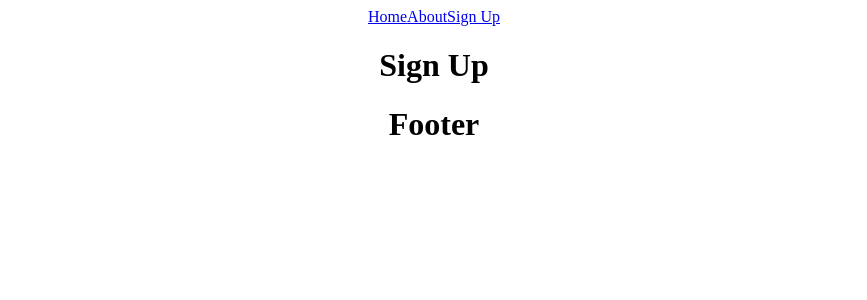
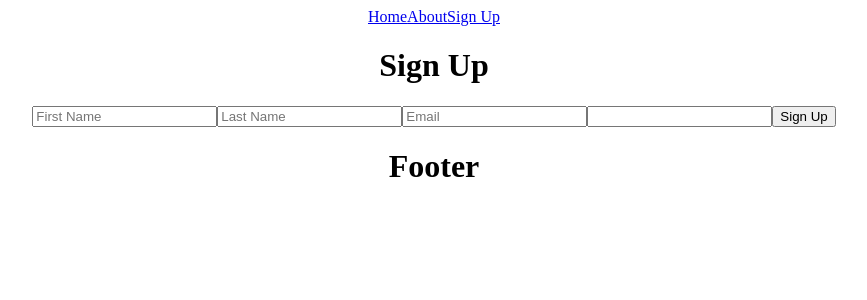
Before and after one commit to kjburdette/Club-Wall-Street, a React (Create React App) app in the folder clubwsb/: page /signup in a window 1280 px wide. Shown: the top 300 px of the page, without its empty margins (206-1073 px from the left). Built offline with nearby package versions, Linux system fonts and the light colour scheme.

Commit message:
set up redux and signup form reducers

```diff
--- a/clubwsb/public/index.html
+++ b/clubwsb/public/index.html
@@ -24,7 +24,7 @@
       work correctly both with client-side routing and a non-root public URL.
       Learn how to configure a non-root public URL by running `npm run build`.
     -->
-    <title>React App</title>
+    <title>Club Wall Street</title>
   </head>
   <body>
     <noscript>You need to enable JavaScript to run this app.</noscript>
--- a/clubwsb/src/App.js
+++ b/clubwsb/src/App.js
@@ -5,18 +5,13 @@ import About from './components/About';
 import SignUp from './components/SignUp';
 import Error from './components/Error';
 import Footer from './components/Footer';
+import Nav from './components/Nav';
 
 function App() {
   return (
     <div className="App">
       <Router>
-        <div>
-          <nav>
-            <Link to="/">Home</Link>
-            <Link to="/about">About</Link>
-            <Link to="/signup">Sign Up</Link>
-          </nav>
-        </div>
+        <Nav/>
         <Switch>
           <Route exact path="/">
             <Home />
--- /dev/null
+++ b/clubwsb/src/action-types/form-action-types.js
@@ -0,0 +1,4 @@
+export const SET_FIRST_NAME = "SET_FIRST_NAME";
+export const SET_LAST_NAME = "SET_LAST_NAME";
+export const SET_EMAIL = "SET_EMAIL";
+export const SET_DESCRIPTION = "SET_DESCRIPTION";
--- /dev/null
+++ b/clubwsb/src/actions/form-action.js
@@ -0,0 +1,18 @@
+import { SET_DESCRIPTION, SET_EMAIL, SET_FIRST_NAME, SET_LAST_NAME } from "../action-types/form-action-types"
+
+
+export const setFirstName = (dispatch, inputValue) => {
+    return dispatch({type: SET_FIRST_NAME, payload:inputValue})
+}
+
+export const setLastName = (dispatch, inputValue) => {
+    return dispatch({type: SET_LAST_NAME, payload:inputValue})
+}
+
+export const setEmail = (dispatch, inputValue) => {
+    return dispatch({type: SET_EMAIL, payload:inputValue})
+}
+
+export const setDescription = (dispatch, inputValue) => {
+    return dispatch({type: SET_DESCRIPTION, payload:inputValue})
+}
--- /dev/null
+++ b/clubwsb/src/components/Nav.js
@@ -0,0 +1,14 @@
+import React from 'react'
+import { Link } from 'react-router-dom';
+
+export default function Nav() {
+    return (
+        <div>
+            <nav>
+            <Link to="/">Home</Link>
+            <Link to="/about">About</Link>
+            <Link to="/signup">Sign Up</Link>
+            </nav>
+        </div>
+    )
+}
--- a/clubwsb/src/components/SignUp.js
+++ b/clubwsb/src/components/SignUp.js
@@ -1,9 +1,24 @@
 import React from 'react'
+import {useSelector, useDispatch} from "react-redux";
+import { setDescription, setEmail, setFirstName, setLastName } from '../actions/form-action';
 
 export default function SignUp() {
+    const dispatch = useDispatch();
+    // const firstName = useSelector(state => state.formReducer.firstName)
+    const form = useSelector(state => state.formReducer)
+
+    console.log(form)
+
     return (
         <div>
             <h1>Sign Up</h1>
+            <form>
+                <input onChange = {(e) => {setFirstName(dispatch, e.target.value)}} type="text" placeholder="First Name"/>
+                <input onChange = {(e) => {setLastName(dispatch, e.target.value)}} type="text" placeholder="Last Name"/>
+                <input onChange = {(e) => {setEmail(dispatch, e.target.value)}} type="text" placeholder="Email"/>
+                <input onChange = {(e) => {setDescription(dispatch, e.target.value)}} type="textarea" placeholder=""/>
+                <button type="submit">Sign Up</button>
+            </form>
         </div>
     )
 }
--- a/clubwsb/src/index.js
+++ b/clubwsb/src/index.js
@@ -1,11 +1,18 @@
 import React from 'react';
 import ReactDOM from 'react-dom';
 import App from './App';
+import { createStore } from "redux";
+import { Provider } from "react-redux";
+import rootReducer from './reducers/rootReducer';
+
+const store = createStore(rootReducer);
 
 
 ReactDOM.render(
   <React.StrictMode>
-    <App />
+    <Provider store={store}>
+      <App />
+    </Provider>
   </React.StrictMode>,
   document.getElementById('root')
 );
--- /dev/null
+++ b/clubwsb/src/reducers/SignUpFormReducer.js
@@ -0,0 +1,26 @@
+import { SET_DESCRIPTION, SET_EMAIL, SET_FIRST_NAME, SET_LAST_NAME } from "../action-types/form-action-types";
+
+
+const initialState = {
+    firstName: "",
+    lastName: "",
+    email: "",
+    description: ""
+}
+
+function formReducer(state=initialState, action) {
+    switch (action.type){
+        case SET_FIRST_NAME:
+            return  {...state, firstName: action.payload};
+        case SET_LAST_NAME:
+            return {...state, lastName: action.payload};
+        case SET_EMAIL:
+            return {...state, email: action.payload};
+        case SET_DESCRIPTION:
+            return {...state, description: action.payload};
+        default:
+            return state;
+    }
+}
+
+export default formReducer;
--- /dev/null
+++ b/clubwsb/src/reducers/rootReducer.js
@@ -0,0 +1,8 @@
+import { combineReducers } from "redux";
+import formReducer from './SignUpFormReducer';
+
+const rootReducer = combineReducers({
+    formReducer
+});
+
+export default rootReducer;
```
